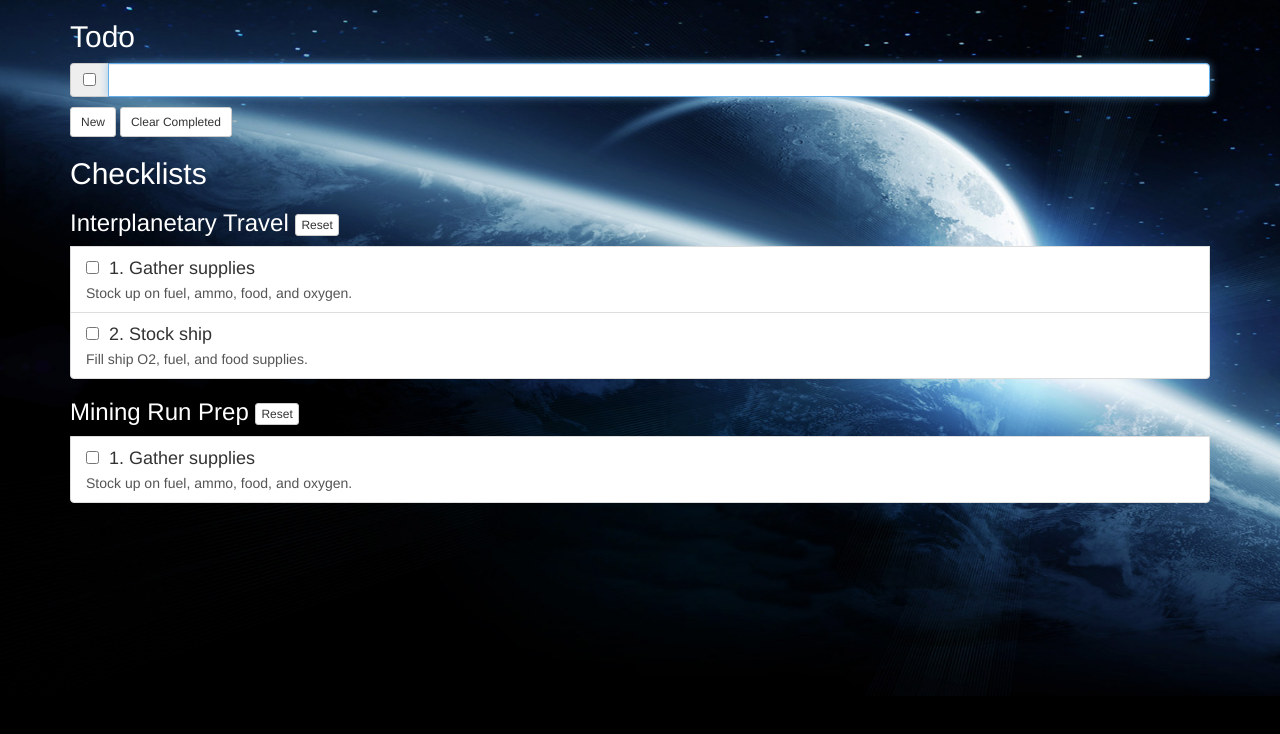
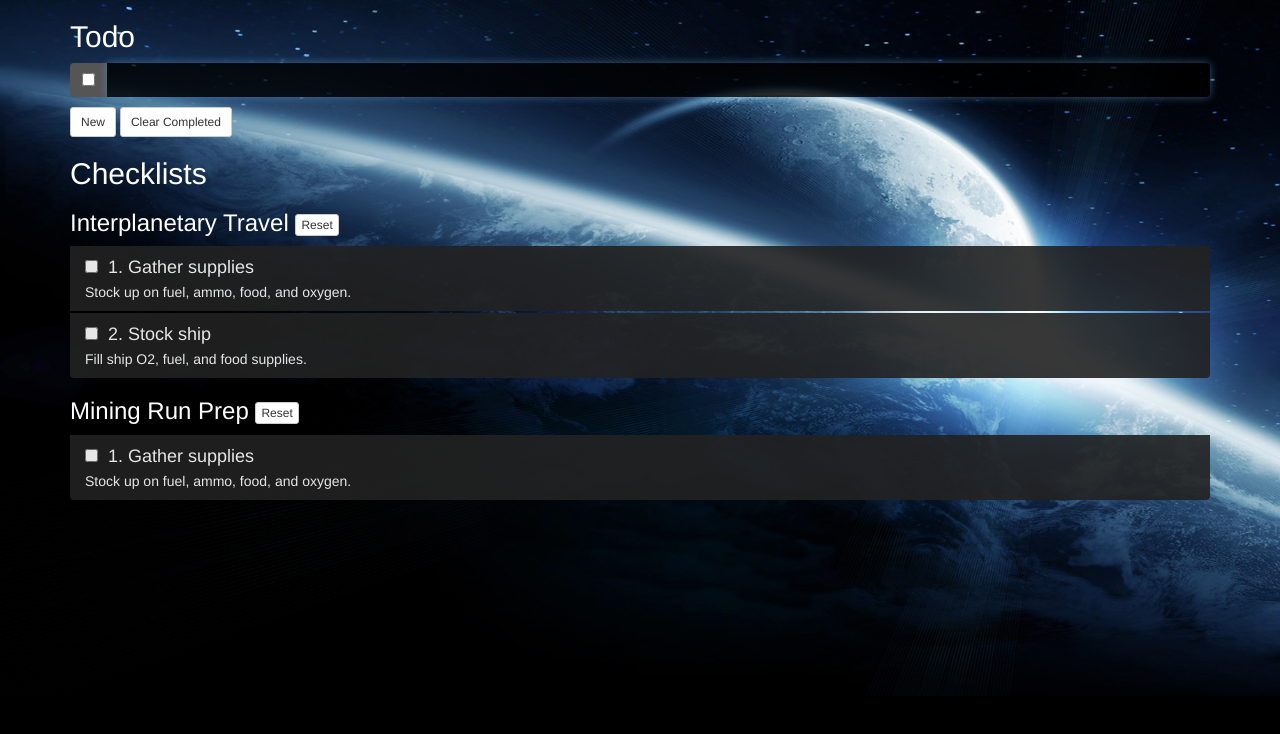
Before and after one commit to Kamprath/empyrion-dashboard, a plain HTML site: page index.html in a window 1280 px wide. Both pictures are taken after a click on the button "New". Drawn offline with Linux system fonts and the light colour scheme.

Commit message:
Update styles

```diff
--- a/resources/css/app.css
+++ b/resources/css/app.css
@@ -25,3 +25,30 @@ body.dragging, .input-group-addon, body.dragging * {
 .todo-list .input-group {
     margin: 3px 0;
 }
+
+.todo-list .input-group-addon {
+    border: none;
+    background-color: #555;
+}
+
+.todo-list .input-group input[type=text] {
+    border: none;
+    background-color: black;
+    color: white;
+    opacity: .8;
+    font-size: 16px;
+}
+
+.checklists .list-group-item, .checklists .list-group-item:hover, .checklists .list-group-item:focus {
+    background-color: #222;
+    border: none;
+    margin-top: 3px;
+    color: white;
+    opacity: .9;
+}
+.checklists .list-group-item.disabled {
+    opacity: .6;
+}
+.checklists h4 {
+    color: #fff !important
+}
```
